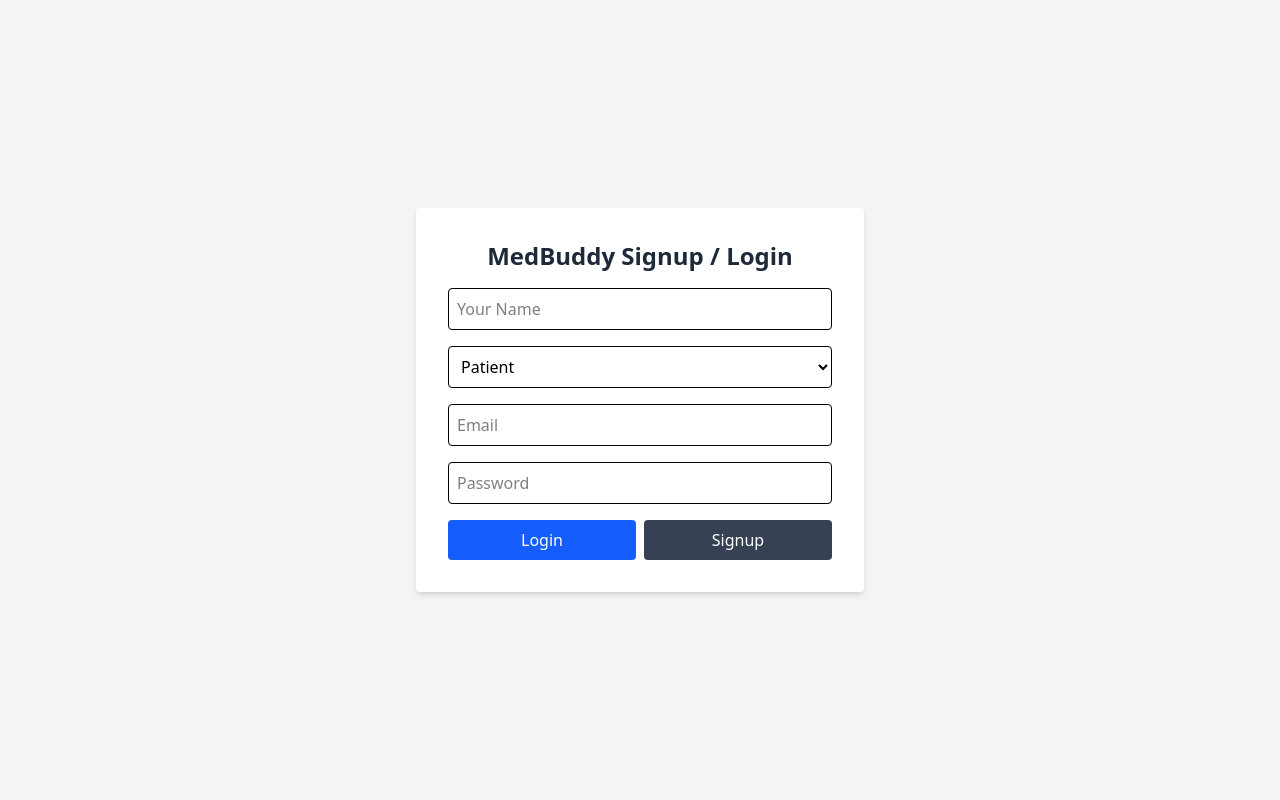
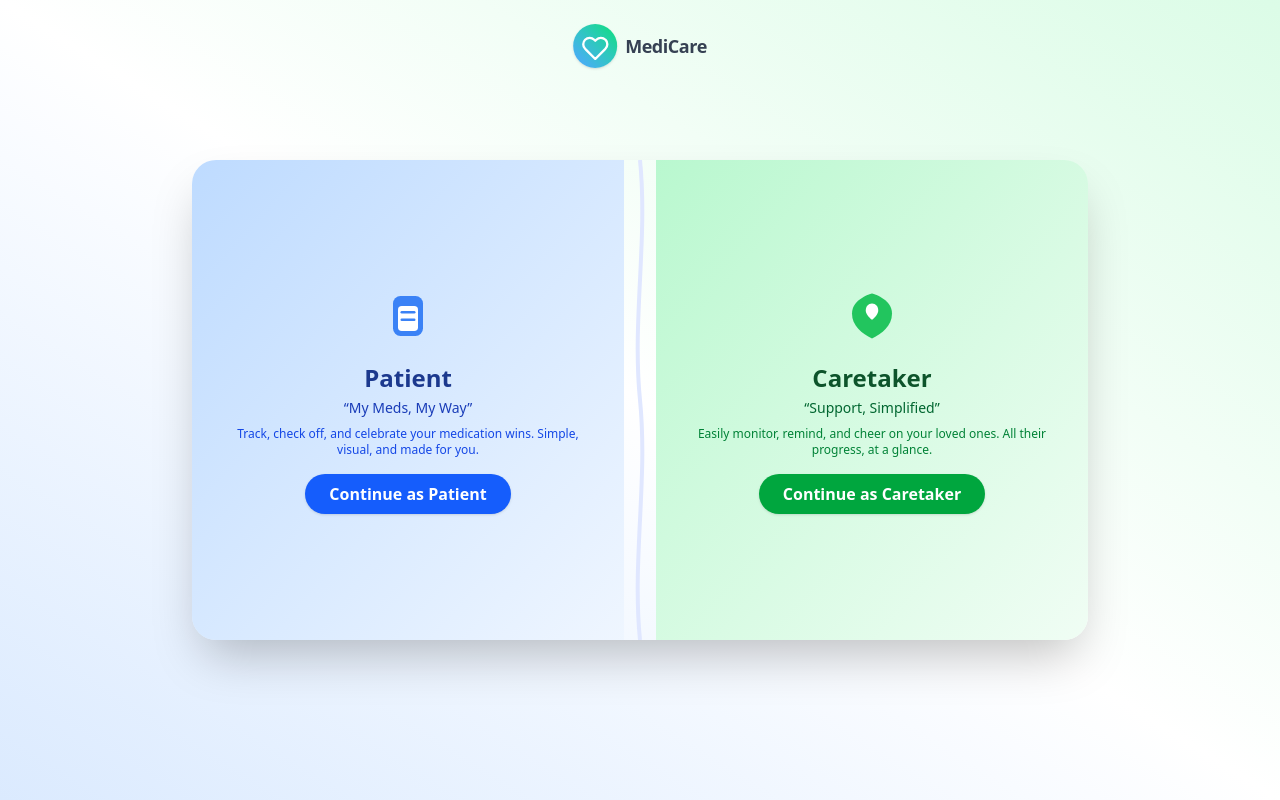
Before and after one commit to pratham7723/medbuddyassigment, a React (Vite) app: page / in a window 1280 px wide. Built offline with nearby package versions, Linux system fonts and the light colour scheme.

Commit message:
updated login

```diff
--- /dev/null
+++ b/postcss.config.cjs
@@ -0,0 +1,6 @@
+module.exports = {
+  plugins: {
+    tailwindcss: {},
+    autoprefixer: {},
+  },
+}
--- a/src/App.tsx
+++ b/src/App.tsx
@@ -1,4 +1,5 @@
 import { BrowserRouter, Routes, Route } from "react-router-dom";
+import Home from "./pages/Home";
 import Auth from "./pages/Auth";
 import Dashboard from "./pages/Dashboard";
 import './index.css';
@@ -7,7 +8,8 @@ function App() {
   return (
     <BrowserRouter>
       <Routes>
-        <Route path="/" element={<Auth />} />
+        <Route path="/" element={<Home />} />
+        <Route path="/auth" element={<Auth />} />
         <Route path="/dashboard" element={<Dashboard />} />
       </Routes>
     </BrowserRouter>
--- a/src/pages/Auth.tsx
+++ b/src/pages/Auth.tsx
@@ -55,6 +55,7 @@ export default function Auth() {
       alert("Signup failed: " + profileError.message);
     } else {
       alert("Signup successful. Please check your email to confirm before logging in.");
+      navigate("/dashboard");
     }
   };
 
--- a/src/pages/Dashboard.tsx
+++ b/src/pages/Dashboard.tsx
@@ -1,4 +1,3 @@
-// src/pages/Dashboard.tsx
 import { useEffect, useState } from "react";
 import { useNavigate } from "react-router-dom";
 import supabase from "../supabaseClient";
@@ -7,14 +6,17 @@ import PatientDashboard from "../components/PatientDashboard";
 
 export default function Dashboard() {
   const [profile, setProfile] = useState<any>(null);
+  const [user, setUser] = useState<any>(null);
   const [loading, setLoading] = useState(true);
   const navigate = useNavigate();
 
   useEffect(() => {
     const fetchProfile = async () => {
       const { data: { user } } = await supabase.auth.getUser();
+      setUser(user);
       if (!user) {
-        navigate("/");
+        setProfile(null);
+        setLoading(false);
         return;
       }
 
@@ -26,6 +28,8 @@ export default function Dashboard() {
 
       if (error || !data) {
         alert("User profile not found.");
+        setProfile(null);
+        setLoading(false);
         return;
       }
 
@@ -38,9 +42,36 @@ export default function Dashboard() {
 
   if (loading) return <p className="p-6">Loading...</p>;
 
+  if (!user) {
+    // Not logged in: show a modern, welcoming UI with login/signup buttons
+    return (
+      <div className="min-h-screen flex flex-col items-center justify-center bg-gradient-to-br from-blue-50 to-green-50">
+        <div className="bg-white rounded-2xl shadow-lg p-8 text-center max-w-md w-full">
+          <h1 className="text-3xl font-bold mb-4">Welcome to MediCare Companion</h1>
+          <p className="text-gray-600 mb-8">Your trusted partner in medication management.</p>
+          <div className="flex flex-col gap-4">
+            <button
+              className="bg-blue-600 hover:bg-blue-700 text-white font-semibold rounded px-4 py-2"
+              onClick={() => navigate("/auth")}
+            >
+              Login / Signup as Patient
+            </button>
+            <button
+              className="bg-green-600 hover:bg-green-700 text-white font-semibold rounded px-4 py-2"
+              onClick={() => navigate("/auth")}
+            >
+              Login / Signup as Caretaker
+            </button>
+          </div>
+        </div>
+      </div>
+    );
+  }
+
+  // User is logged in, show the correct dashboard
   return (
     <>
-      {profile.role === "caretaker" ? (
+      {profile?.role === "caretaker" ? (
         <CaretakerDashboard profile={profile} />
       ) : (
         <PatientDashboard profile={profile} />
--- /dev/null
+++ b/src/pages/Home.tsx
@@ -0,0 +1,75 @@
+import { useNavigate } from "react-router-dom";
+
+export default function Home() {
+  const navigate = useNavigate();
+
+  return (
+    <div className="min-h-screen flex flex-col items-center justify-center bg-gradient-to-tr from-blue-100 via-white to-green-100 relative overflow-hidden">
+      {/* Minimal header with small logo */}
+      <div className="absolute top-6 left-1/2 -translate-x-1/2 z-10 flex items-center space-x-2">
+        <span className="bg-gradient-to-tr from-blue-400 to-green-400 p-2 rounded-full shadow">
+          <svg width="28" height="28" viewBox="0 0 24 24" fill="none" stroke="#fff" strokeWidth="2" strokeLinecap="round" strokeLinejoin="round">
+            <path d="M20.8 6.6a5.5 5.5 0 0 0-7.8 0l-.9.9-.9-.9a5.5 5.5 0 0 0-7.8 7.8l.9.9 7.8 7.8 7.8-7.8.9-.9a5.5 5.5 0 0 0 0-7.8z"></path>
+          </svg>
+        </span>
+        <span className="font-bold text-lg text-gray-700 tracking-tight">MediCare</span>
+      </div>
+
+      {/* Split layout */}
+      <div className="relative w-full max-w-4xl mx-auto flex flex-col md:flex-row items-stretch mt-24 md:mt-0 shadow-2xl rounded-3xl overflow-hidden">
+        {/* Patient Side */}
+        <div
+          className="flex-1 bg-gradient-to-br from-blue-200 to-blue-50 flex flex-col items-center justify-center p-10 transition-transform duration-200 hover:scale-105 hover:shadow-xl cursor-pointer group"
+          onClick={() => navigate("/auth")}
+        >
+          <span className="mb-4">
+            {/* Playful pill bottle icon */}
+            <svg width="60" height="60" viewBox="0 0 48 48" fill="none">
+              <rect x="12" y="8" width="24" height="32" rx="6" fill="#3b82f6" />
+              <rect x="16" y="16" width="16" height="20" rx="3" fill="#fff" />
+              <rect x="18" y="20" width="12" height="2" rx="1" fill="#3b82f6" />
+              <rect x="18" y="26" width="12" height="2" rx="1" fill="#3b82f6" />
+            </svg>
+          </span>
+          <h2 className="text-2xl font-extrabold text-blue-900 mb-1">Patient</h2>
+          <p className="text-blue-800 text-sm mb-2 font-medium">“My Meds, My Way”</p>
+          <p className="text-xs text-blue-700 mb-4 text-center">
+            Track, check off, and celebrate your medication wins. Simple, visual, and made for you.
+          </p>
+          <button className="bg-blue-600 group-hover:bg-blue-700 text-white font-bold rounded-full px-6 py-2 shadow transition">
+            Continue as Patient
+          </button>
+        </div>
+
+        {/* Wavy Divider */}
+        <div className="hidden md:block w-8 relative z-10">
+          <svg width="100%" height="100%" viewBox="0 0 32 480" fill="none" xmlns="http://www.w3.org/2000/svg" className="h-full">
+            <path d="M16 0C24 80 8 160 16 240C24 320 8 400 16 480" stroke="#e0e7ff" strokeWidth="4" fill="none" />
+          </svg>
+        </div>
+
+        {/* Caretaker Side */}
+        <div
+          className="flex-1 bg-gradient-to-br from-green-200 to-green-50 flex flex-col items-center justify-center p-10 transition-transform duration-200 hover:scale-105 hover:shadow-xl cursor-pointer group"
+          onClick={() => navigate("/auth")}
+        >
+          <span className="mb-4">
+            {/* Playful shield/heart icon */}
+            <svg width="60" height="60" viewBox="0 0 48 48" fill="none">
+              <path d="M24 6C24 6 8 10 8 22c0 10 8 16 16 20 8-4 16-10 16-20C40 10 24 6 24 6z" fill="#22c55e" />
+              <path d="M24 14c-3 0-5 2.5-5 5.5 0 2.5 2.5 5.5 5 7.5 2.5-2 5-5 5-7.5C29 16.5 27 14 24 14z" fill="#fff" />
+            </svg>
+          </span>
+          <h2 className="text-2xl font-extrabold text-green-900 mb-1">Caretaker</h2>
+          <p className="text-green-800 text-sm mb-2 font-medium">“Support, Simplified”</p>
+          <p className="text-xs text-green-700 mb-4 text-center">
+            Easily monitor, remind, and cheer on your loved ones. All their progress, at a glance.
+          </p>
+          <button className="bg-green-600 group-hover:bg-green-700 text-white font-bold rounded-full px-6 py-2 shadow transition">
+            Continue as Caretaker
+          </button>
+        </div>
+      </div>
+    </div>
+  );
+}
--- /dev/null
+++ b/tailwind.config.cjs
@@ -0,0 +1,11 @@
+/** @type {import('tailwindcss').Config} */
+module.exports = {
+    content: [
+      "./index.html",
+      "./src/**/*.{js,ts,jsx,tsx}",
+    ],
+    theme: {
+      extend: {},
+    },
+    plugins: [],
+  }
```
